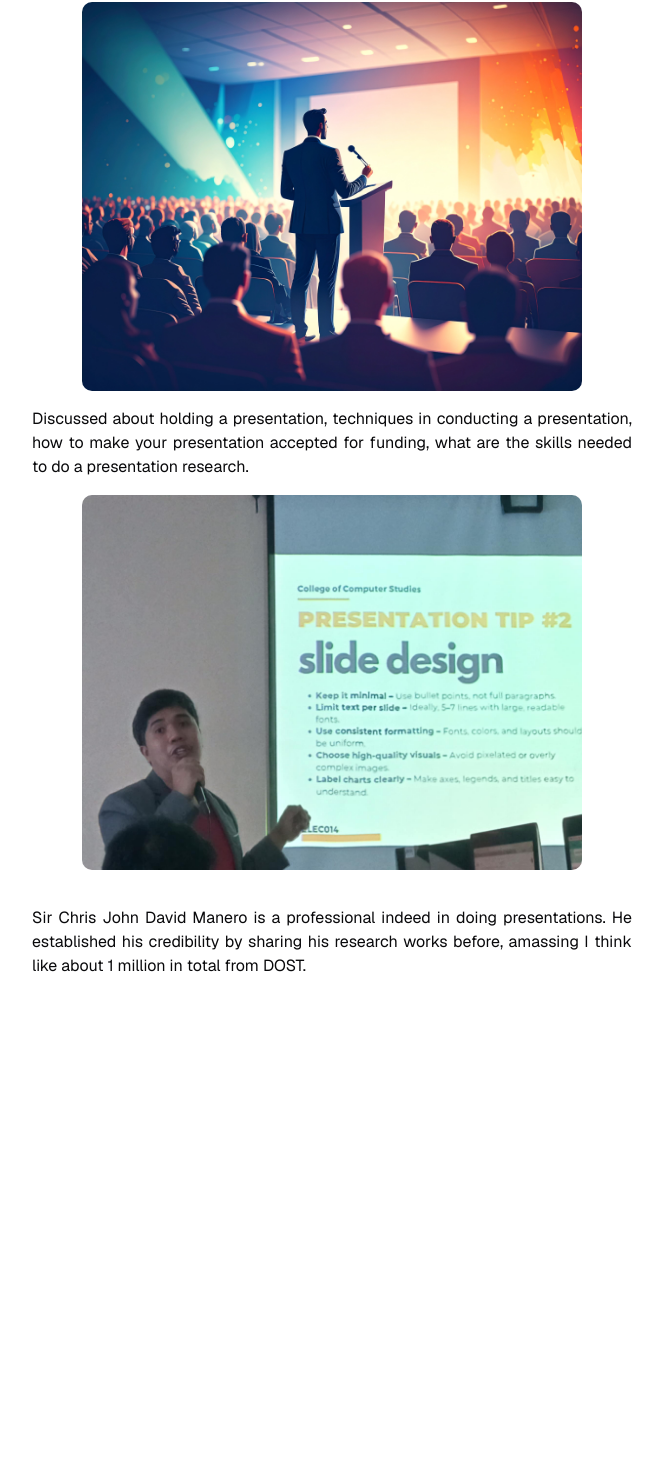
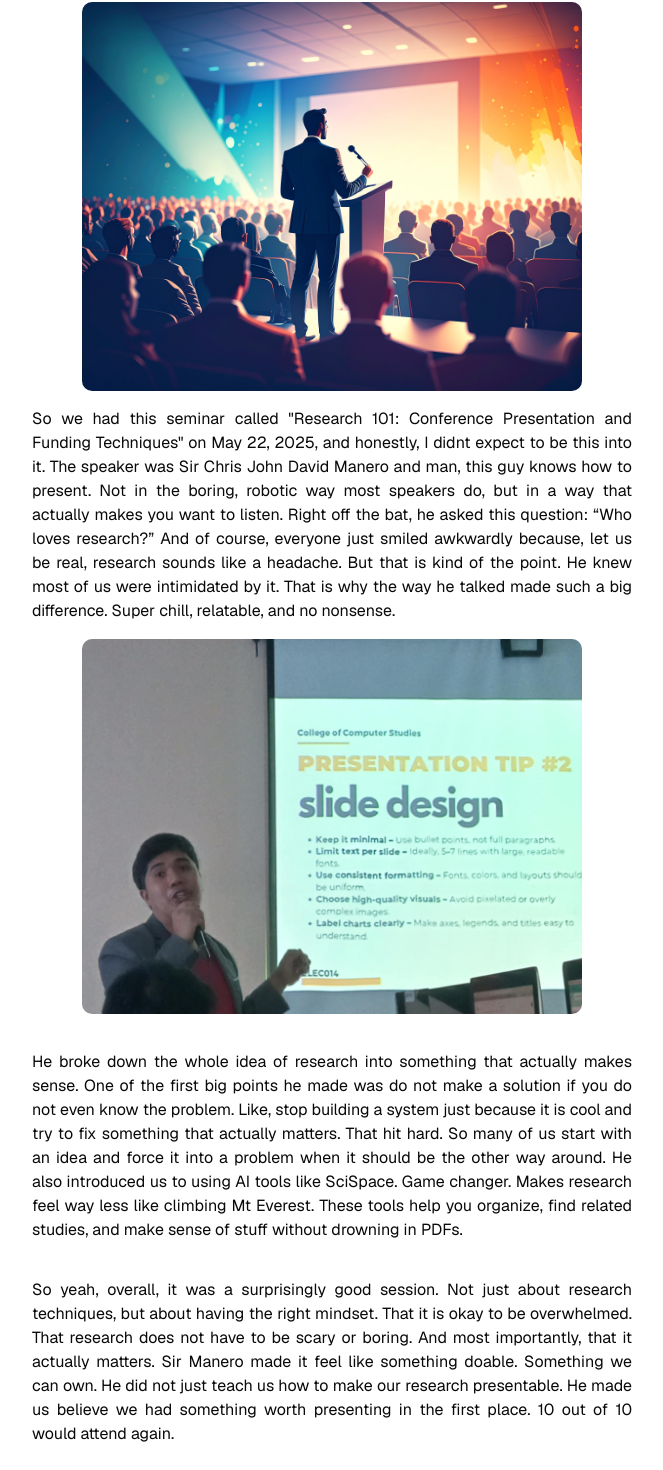
Before and after one commit to JohnEstano/ejournal-two, a Next.js app: page /blogs/conference in a window 1280 px wide. Shown: the part 286-1756 px from the top of the page, without its empty margins (308-971 px from the left). Before the commit the page ends 1344 px from the top, so only its background shows below. Built offline with nearby package versions, Linux system fonts and the light colour scheme.

Commit message:
adqimqwemq

```diff
--- a/src/app/about/page.js
+++ b/src/app/about/page.js
@@ -10,6 +10,7 @@ export default function About() {
         <div>
 
             <div className="min-h-screen flex flex-col items-center justify-start px-4 pt-50 ">
+
 
                 <FadeContent blur={true} duration={500} easing="ease-out" initialOpacity={0}>
                     <p className="text-center text-lg">@Me</p>
--- a/src/app/blogs/conference/page.js
+++ b/src/app/blogs/conference/page.js
@@ -35,7 +35,9 @@ export default function Blogs() {
         alt="Image"
       />
       <p className="text-justify max-w-[600px]">
-        Discussed about holding a presentation, techniques in conducting a presentation, how to make your presentation accepted for funding, what are the skills needed to do a presentation research.
+        So we had this seminar called "Research 101: Conference Presentation and Funding Techniques" on May 22, 2025, and honestly, I didnt expect to be this into it. The speaker was Sir Chris John David Manero and man, this guy knows how to present. Not in the boring, robotic way most speakers do, but in a way that actually makes you want to listen.
+
+        Right off the bat, he asked this question: “Who loves research?” And of course, everyone just smiled awkwardly because, let us be real, research sounds like a headache. But that is kind of the point. He knew most of us were intimidated by it. That is why the way he talked made such a big difference. Super chill, relatable, and no nonsense.
       </p>
       <Image
         src="/images/seminar3.jpg"
@@ -47,8 +49,18 @@ export default function Blogs() {
 
 
       <p className="text-justify max-w-[600px] mt-5">
-      Sir Chris John David Manero is a professional indeed in doing presentations. He established his credibility by sharing his research works before, amassing I think like about 1 million in total from DOST.
+        He broke down the whole idea of research into something that actually makes sense. One of the first big points he made was do not make a solution if you do not even know the problem. Like, stop building a system just because it is cool and try to fix something that actually matters. That hit hard. So many of us start with an idea and force it into a problem when it should be the other way around.
+
+        He also introduced us to using AI tools like SciSpace. Game changer. Makes research feel way less like climbing Mt Everest. These tools help you organize, find related studies, and make sense of stuff without drowning in PDFs.
       </p>
+
+      <p className="text-justify max-w-[600px] mt-5">
+        So yeah, overall, it was a surprisingly good session. Not just about research techniques, but about having the right mindset. That it is okay to be overwhelmed. That research does not have to be scary or boring. And most importantly, that it actually matters.
+
+        Sir Manero made it feel like something doable. Something we can own. He did not just teach us how to make our research presentable. He made us believe we had something worth presenting in the first place.
+
+        10 out of 10 would attend again.
+        </p>
 
 
 
```
